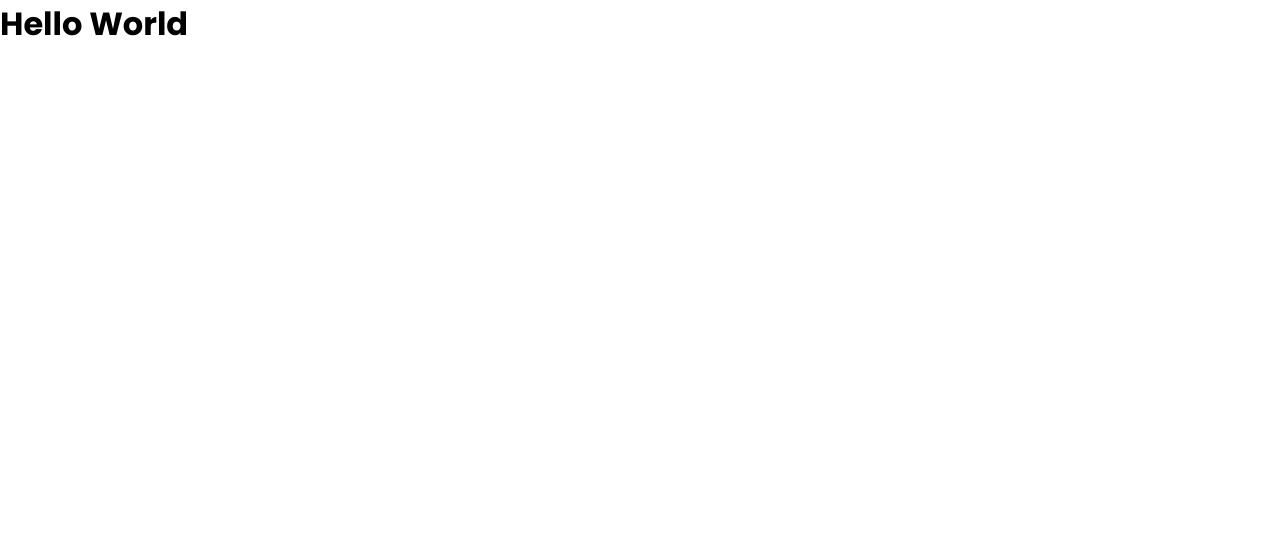
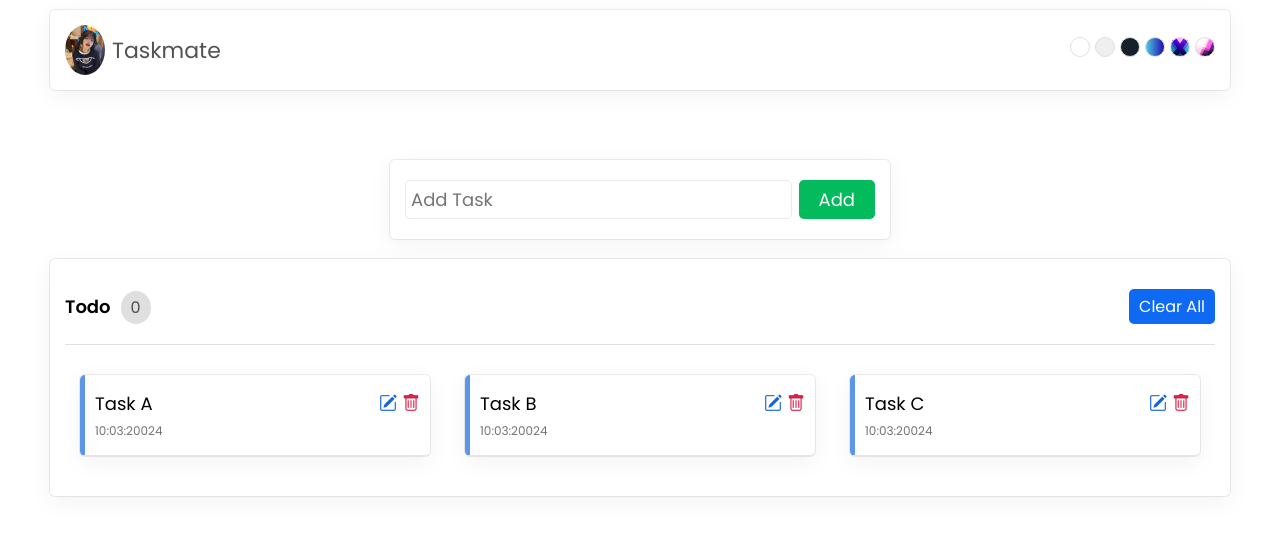
Before and after one commit to 1Ir-is/Taskmate-Application-ReactApp-Basic, a React (Create React App) app: page / in a window 1280 px wide. Shown: the top 536 px of the page. Built offline with nearby package versions, Linux system fonts and the light colour scheme.

Commit message:
feat: create components and design UI

```diff
--- a/src/App.css
+++ b/src/App.css
@@ -28,6 +28,7 @@
 header .logo img{
   max-width: 40px;
   cursor: pointer;
+  border-radius: 50%;
 }
 
 header .logo span{
--- a/src/App.js
+++ b/src/App.js
@@ -1,10 +1,17 @@
-import logo from './logo.svg';
-import './App.css';
+import { Header } from './components/Header';
+import { AddTask } from './components/AddTask';
+import { ShowTask } from './components/ShowTask';
+
+import "./App.css";
 
 function App() {
   return (
     <div className="App">
-      <h1>Hello World</h1>
+      <div className="container">
+        <Header />
+        <AddTask />
+        <ShowTask />
+      </div>
     </div>
   );
 }
--- /dev/null
+++ b/src/components/AddTask.js
@@ -0,0 +1,12 @@
+import React from 'react'
+
+export const AddTask = () => {
+  return (
+    <section className='addTask'>
+        <form>
+            <input type="text" name="task" autoComplete='off' placeholder='Add Task' maxLength="25" />
+            <button type='submit'>Add</button>
+        </form>
+    </section>
+  )
+}
--- /dev/null
+++ b/src/components/Header.js
@@ -0,0 +1,21 @@
+import React from 'react'
+import Logo from "../assets/logo.jpg"
+
+export const Header = () => {
+  return (
+    <header>
+        <div className="logo">
+            <img src={Logo} alt="Taskmate Logo" />
+            <span>Taskmate</span>
+        </div>
+        <div className="themeSelector">
+            <span className='light'></span>
+            <span className='medium'></span>
+            <span className='dark'></span>
+            <span className='gOne'></span>
+            <span className='gTwo'></span>
+            <span className='gThree'></span>
+        </div>
+    </header>
+  )
+}
--- /dev/null
+++ b/src/components/ShowTask.js
@@ -0,0 +1,35 @@
+import React from 'react'
+
+export const ShowTask = () => {
+
+    const tasks = [
+        { id: 1, name: 'Task A', time: '10:03:20024' },
+        { id: 2, name: 'Task B', time: '10:03:20024' },
+        { id: 3, name: 'Task C', time: '10:03:20024' }
+    ]
+
+    return (
+        <section className='showTask'>
+            <div className="head">
+                <div>
+                    <span className='title'>Todo</span>
+                    <span className='count'>0</span>
+                </div>
+                <button className='clearAll'>Clear All</button>
+            </div>
+            <ul>
+                {tasks.map((task) => (
+                    <li>
+                        <p>
+                            <span className='name'>{task.name}</span>
+                            <span className='time'>{task.time}</span>
+                        </p>
+                        <i class="bi bi-pencil-square"></i>
+                        <i class="bi bi-trash"></i>
+                    </li>
+                ))}
+
+            </ul>
+        </section>
+    )
+}
--- a/src/index.js
+++ b/src/index.js
@@ -2,7 +2,6 @@
 import ReactDOM from 'react-dom/client';
 import './index.css';
 import App from './App';
-import reportWebVitals from './reportWebVitals';
 
 const root = ReactDOM.createRoot(document.getElementById('root'));
 root.render(
@@ -10,8 +9,3 @@
     <App />
   </React.StrictMode>
 );
-
-// If you want to start measuring performance in your app, pass a function
-// to log results (for example: reportWebVitals(console.log))
-// or send to an analytics endpoint. Learn more: https://bit.ly/CRA-vitals
-reportWebVitals();
--- a/src/reportWebVitals.js
+++ /dev/null
@@ -1,13 +0,0 @@
-const reportWebVitals = onPerfEntry => {
-  if (onPerfEntry && onPerfEntry instanceof Function) {
-    import('web-vitals').then(({ getCLS, getFID, getFCP, getLCP, getTTFB }) => {
-      getCLS(onPerfEntry);
-      getFID(onPerfEntry);
-      getFCP(onPerfEntry);
-      getLCP(onPerfEntry);
-      getTTFB(onPerfEntry);
-    });
-  }
-};
-
-export default reportWebVitals;
```
Also changed, not shown: src/setupTests.js (deleted, +0 -5 lines), src/logo.svg (deleted), 1 other file (tests, documents, lock files or other folders).
